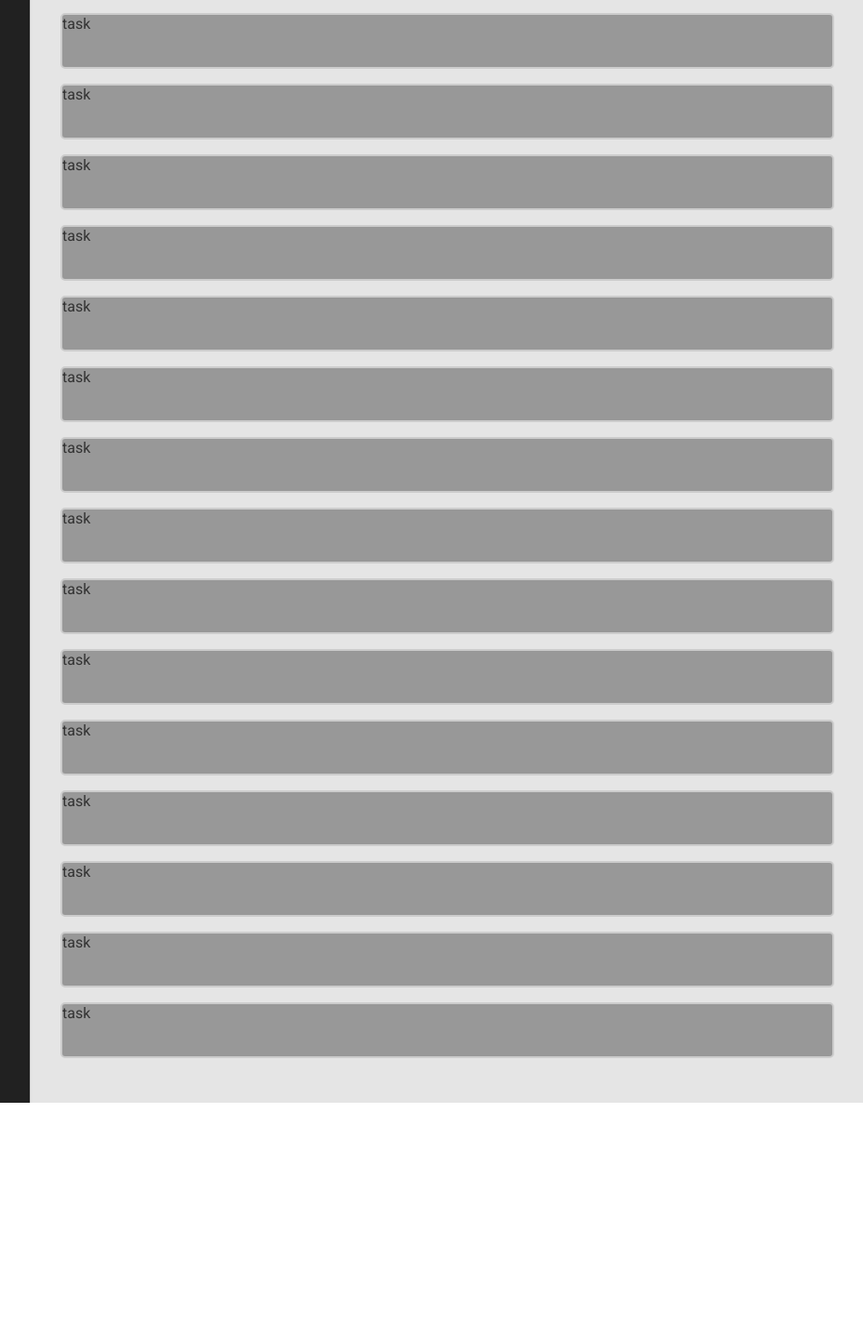
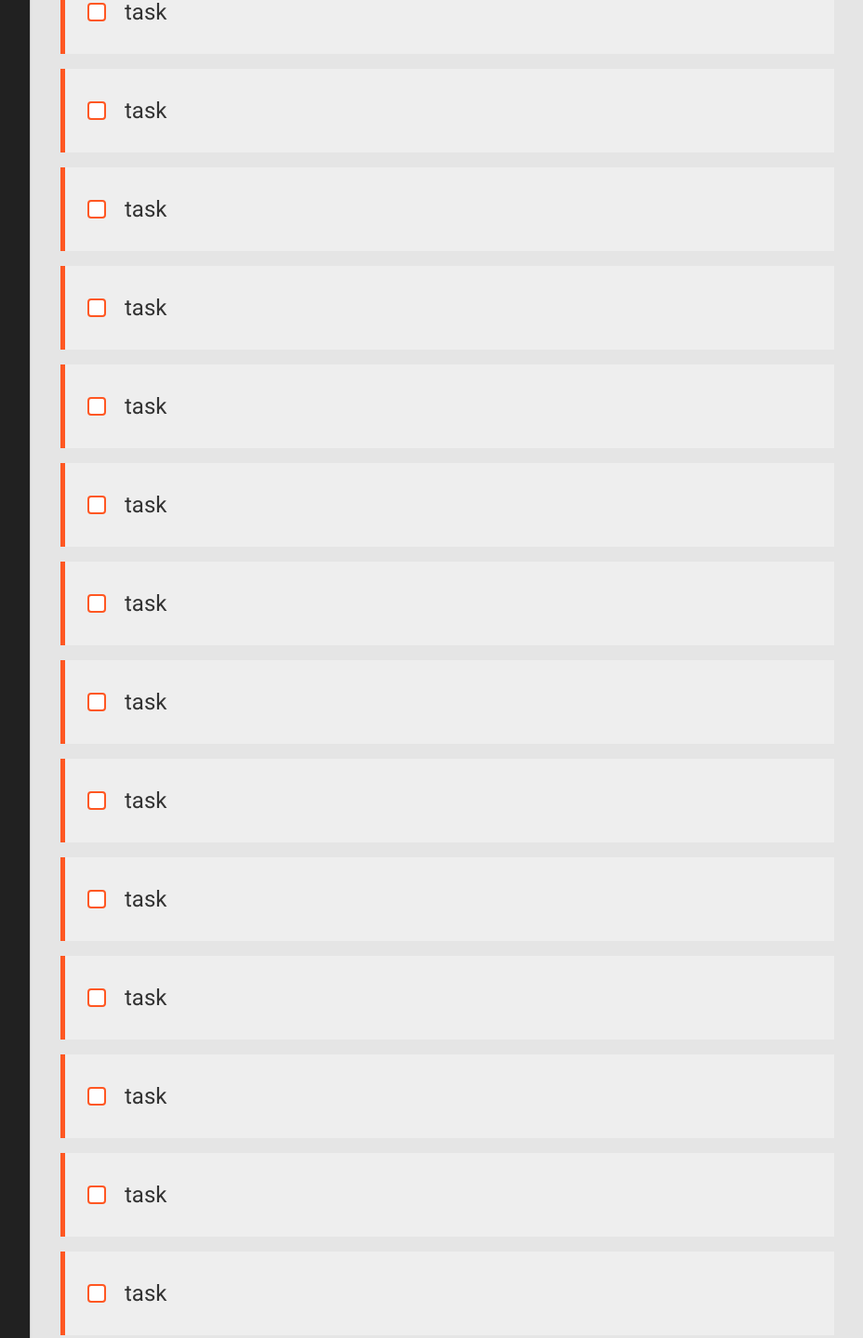
Before and after one commit to Shin-glitch/TO-DO, a plain HTML site: page index.html in a window 1280 px wide. Shown: the part 320-1759 px from the top of the page at 93% size, without its empty margins (351-1279 px from the left). Before the commit the page ends 1506 px from the top, so only its background shows below. Drawn offline with Linux system fonts and the light colour scheme.

Commit message:
add checkbox to task card

```diff
--- a/index.html
+++ b/index.html
@@ -20,55 +20,55 @@
     <main class="container mn">
         <div class="tasks_container">
             <div class="task_card">
-                task
+                <input class="checkbox" type="checkbox" name="task" id="task">task
             </div>
             <div class="task_card">
-                task
+                <input class="checkbox" type="checkbox" name="task" id="task">task
             </div>
             <div class="task_card">
-                task
+                <input class="checkbox" type="checkbox" name="task" id="task">task
             </div>
             <div class="task_card">
-                task
+                <input class="checkbox" type="checkbox" name="task" id="task">task
             </div>
             <div class="task_card">
-                task
+                <input class="checkbox" type="checkbox" name="task" id="task">task
             </div>
             <div class="task_card">
-                task
+                <input class="checkbox" type="checkbox" name="task" id="task">task
             </div>
             <div class="task_card">
-                task
+                <input class="checkbox" type="checkbox" name="task" id="task">task
             </div>
             <div class="task_card">
-                task
+                <input class="checkbox" type="checkbox" name="task" id="task">task
             </div>
             <div class="task_card">
-                task
+                <input class="checkbox" type="checkbox" name="task" id="task">task
             </div>
             <div class="task_card">
-                task
+                <input class="checkbox" type="checkbox" name="task" id="task">task
             </div>
             <div class="task_card">
-                task
+                <input class="checkbox" type="checkbox" name="task" id="task">task
             </div>
             <div class="task_card">
-                task
+                <input class="checkbox" type="checkbox" name="task" id="task">task
             </div>
             <div class="task_card">
-                task
+                <input class="checkbox" type="checkbox" name="task" id="task">task
             </div>
             <div class="task_card">
-                task
+                <input class="checkbox" type="checkbox" name="task" id="task">task
             </div>
             <div class="task_card">
-                task
+                <input class="checkbox" type="checkbox" name="task" id="task">task
             </div>
             <div class="task_card">
-                task
+                <input class="checkbox" type="checkbox" name="task" id="task">task
             </div>
             <div class="task_card">
-                task
+                <input class="checkbox" type="checkbox" name="task" id="task">task
             </div>
         </div>
     </main>
--- a/style.css
+++ b/style.css
@@ -68,13 +68,61 @@ body {
 }
 
 .task_card {
-    background-color: #989898;
+    background-color: #eee;
     color: #333;
-    border: #ccc 2px solid;
-    border-radius: 5px;
-    height: 60px;
+    border-left: #ff5722 5px solid;
+    height: 90px;
     margin-bottom: 1rem;
+    display: flex;
+    justify-content: flex-start;
+    align-items: center;
+    padding: 1.5rem;
+    gap: 20px;
+    font-size: 1.5rem;
+
+    transition: background-color 0.3s ease, transform 0.2s ease, box-shadow 0.3s ease;
+    cursor: pointer;
 }
+
+.task_card:hover {
+    background-color: #f5f5f5;
+    transform: translateY(-2px);
+    box-shadow: 0 4px 10px rgba(0, 0, 0, 0.1);
+}
+
+/* .checkbox {
+    border: #ff5722 1px solid;
+    border-radius: 3px;
+} */
+ .checkbox {
+  appearance: none; /* Remove default checkbox */
+  width: 20px;
+  height: 20px;
+  border: 2px solid #ff5722;
+  border-radius: 4px;
+  background-color: #fff;
+  cursor: pointer;
+  position: relative;
+  transition: all 0.2s ease-in-out;
+}
+
+.checkbox:checked {
+  background-color: #ff5722;
+  border-color: #ff5722;
+}
+
+.checkbox:checked::after {
+  content: '';
+  position: absolute;
+  left: 5px;
+  top: 1px;
+  width: 5px;
+  height: 10px;
+  border: solid white;
+  border-width: 0 2px 2px 0;
+  transform: rotate(45deg);
+}
+
 
 .sidebar {
     top: 150;
```
